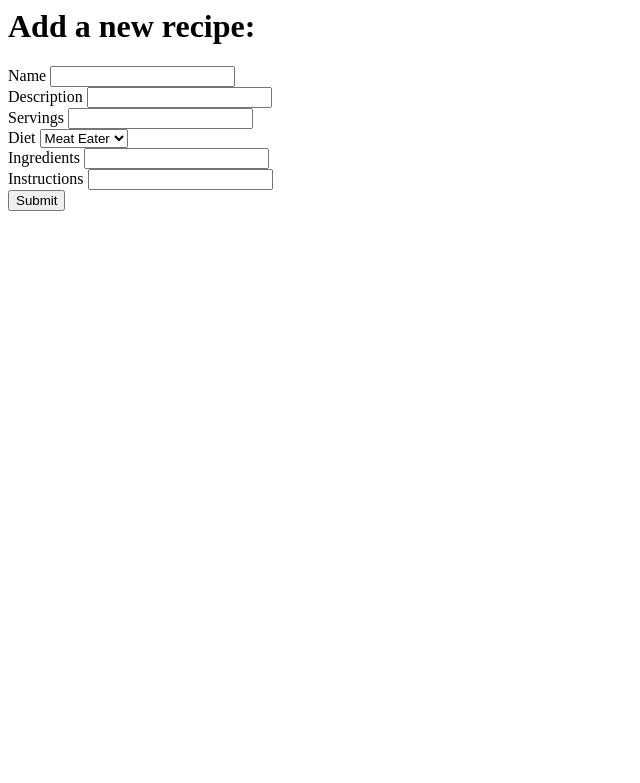
After one commit to DHayes23/AMS-Recipe-Manager, a Flask app: page /add_recipe in a window 1280 px wide. The commit adds this page. Shown: the top 783 px of the page, without its empty margins (0-640 px from the left). Run offline with Flask 2, Linux system fonts and the light colour scheme.

Commit message:
Add base recipe creation functionality

```diff
--- a/application/forms.py
+++ b/application/forms.py
@@ -1,5 +1,5 @@
 from flask_wtf import FlaskForm
-from wtforms import StringField, PasswordField, SubmitField
+from wtforms import StringField, PasswordField, SubmitField, IntegerField, SelectField
 from wtforms.validators import InputRequired, Length, ValidationError
 from application.models import User
 
@@ -26,3 +26,17 @@ class LoginForm(FlaskForm):
     password = PasswordField(validators=[InputRequired(), Length(min=4, max=20)], render_kw={"placeholder": "Password"})
 
     submit = SubmitField("Log In")
+
+
+class RecipeForm(FlaskForm):
+    name = StringField("Name")
+    description = StringField("Description")
+    servings = IntegerField("Servings")
+    diet = SelectField("Diet", choices=[
+        ("meat_eater", "Meat Eater"),
+        ("vegetarian", "Vegetarian"),
+        ("vegan", "Vegan")
+    ])
+    ingredients = StringField("Ingredients")
+    instructions = StringField("Instructions")
+    submit = SubmitField("Submit")
--- a/application/routes.py
+++ b/application/routes.py
@@ -1,9 +1,9 @@
 from application import app, db
-from flask import render_template, url_for, redirect
+from flask import render_template, url_for, redirect, request
 from flask_login import UserMixin, login_user, LoginManager, login_required, logout_user, current_user
 from flask_bcrypt import Bcrypt
-from application.forms import LoginForm, SignUpForm
-from application.models import User
+from application.forms import LoginForm, SignUpForm, RecipeForm
+from application.models import User, Recipe
 
 
 bcrypt = Bcrypt(app)
@@ -21,8 +21,8 @@ def load_user(user_id):
 
 @app.route('/')
 def index():
-    return render_template('index.html')
-
+    all_recipes = Recipe.query.all()
+    return render_template('index.html', all_recipes=all_recipes)
 
 @app.route('/login', methods=['GET', 'POST'])
 def login():
@@ -63,3 +63,29 @@ def signup():
         return redirect(url_for('login'))
 
     return render_template('signup.html', form=form)
+
+
+@app.route('/add_recipe', methods = ['GET', 'POST'])
+def add_recipe():
+    form = RecipeForm()
+
+    if request.method == 'POST':
+
+        if form.validate_on_submit():
+
+            recipe = Recipe(
+                name = form.name.data,
+                author = current_user.username,
+                description = form.description.data,
+                servings = form.servings.data,
+                diet = form.diet.data,
+                ingredients = form.ingredients.data,
+                instructions = form.instructions.data,
+            )
+            db.session.add(recipe)
+            db.session.commit()
+
+            return(redirect(url_for('index')))
+
+
+    return render_template('add_recipe.html', form=form)
--- /dev/null
+++ b/application/templates/add_recipe.html
@@ -0,0 +1,27 @@
+<body>
+    <h1>Add a new recipe:</h1>
+    <p>
+        <div class='form'>
+            <form method='POST' action=''>
+                <!-- hidden_tag() is required for form validation -->
+                {{ form.hidden_tag() }}
+                <!-- Each field displays its label followed by the input field itself -->
+                {{ form.name.label }} {{ form.name }}
+                <br>
+                {{ form.description.label }} {{ form.description }}
+                <br>
+                {{ form.servings.label }} {{ form.servings }}
+                <br>
+                {{ form.diet.label }} {{ form.diet }}
+                <br>
+                {{ form.ingredients.label }} {{ form.ingredients }}
+                <br>
+                {{ form.instructions.label }} {{ form.instructions }}
+                <br>
+                <!-- form.submit is a button -->
+                {{ form.submit }}
+                <br>
+            </form>
+        </div>
+    </p>
+</body>
```
Also changed, not shown: application/models.py (+11 -0 lines), application/templates/index.html (+30 -1 lines).
